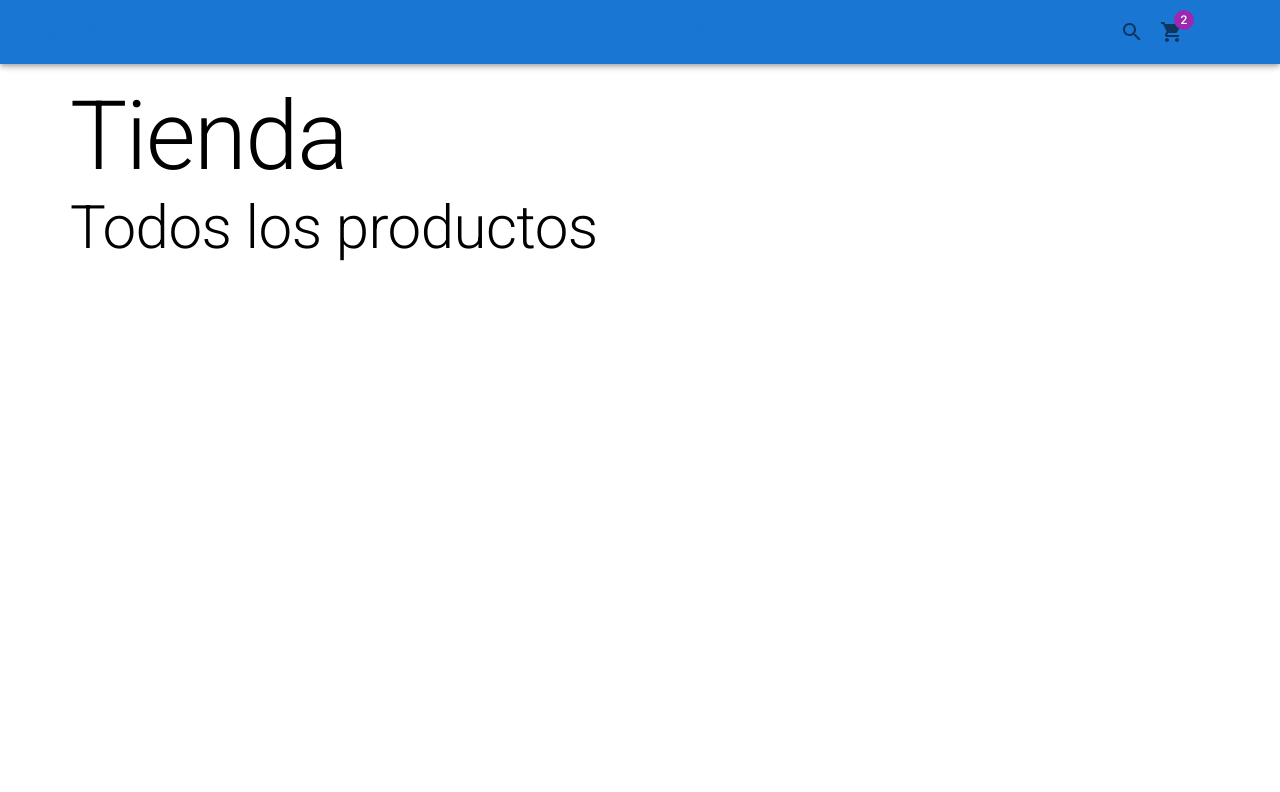
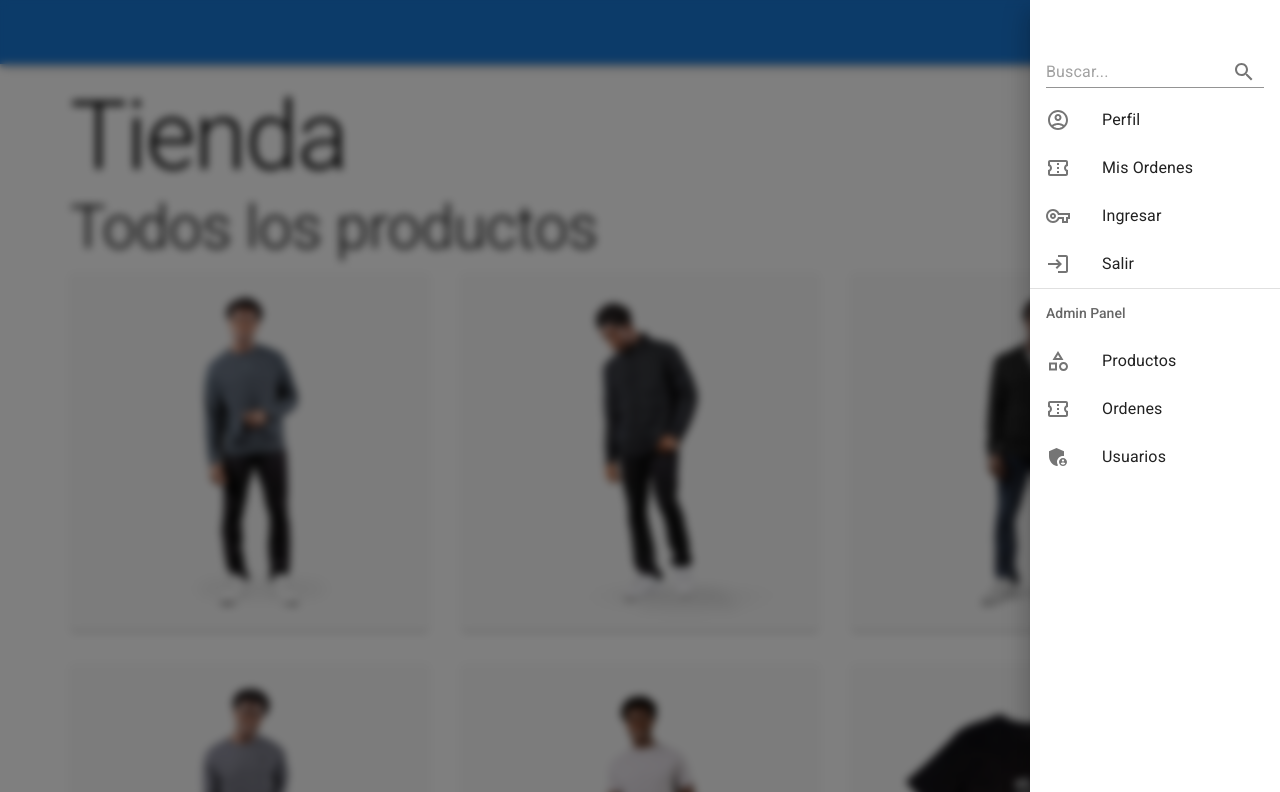
Before and after one commit to SebasRDev/teslo_shop_next, a Next.js app: page / in a window 1280 px wide. Shown: the top 792 px of the page. Built offline with nearby package versions, Linux system fonts and the light colour scheme.

Commit message:
temporal home page, sidebar menu

```diff
--- a/components/layouts/ShopLayout.tsx
+++ b/components/layouts/ShopLayout.tsx
@@ -1,6 +1,6 @@
 import Head from "next/head";
 import { FC, PropsWithChildren } from "react";
-import { Navbar } from "../ui";
+import { Navbar, SideMenu } from "../ui";
 
 interface Props {
   title: string;
@@ -27,9 +27,7 @@ export const ShopLayout: FC<PropsWithChildren<Props>> = ({
         <Navbar></Navbar>
       </nav>
 
-      {/**
-       * TODO: Sidebar
-       * */}
+      <SideMenu/>
 
       <main
         style={{
--- a/components/ui/index.ts
+++ b/components/ui/index.ts
@@ -1 +1,2 @@
 export * from './Navbar';
+export * from './sideMenu/SideMenu';
--- /dev/null
+++ b/components/ui/sideMenu/SideMenu.tsx
@@ -0,0 +1,70 @@
+import {
+  Box,
+  Divider,
+  Drawer,
+  IconButton,
+  Input,
+  InputAdornment,
+  List,
+  ListItem,
+  ListItemIcon,
+  ListItemText,
+  ListSubheader,
+} from "@mui/material";
+import { SearchOutlined } from "@mui/icons-material";
+import { adminMenu, icons, clientMenu } from "./constants";
+
+export const SideMenu = () => {
+  return (
+    <Drawer
+      open={true}
+      anchor="right"
+      sx={{ backdropFilter: "blur(4px)", transition: "all 0.5s ease-out" }}
+    >
+      <Box sx={{ width: 250, paddingTop: 5 }}>
+        <List>
+          <ListItem>
+            <Input
+              type="text"
+              placeholder="Buscar..."
+              endAdornment={
+                <InputAdornment position="end">
+                  <IconButton aria-label="toggle password visibility">
+                    <SearchOutlined />
+                  </IconButton>
+                </InputAdornment>
+              }
+            />
+          </ListItem>
+
+          {clientMenu.map(({ label, icon, properties }) => {
+            const Icon = icons[icon];
+            return (
+              <ListItem button key={label} {...properties}>
+                <ListItemIcon>
+                  <Icon />
+                </ListItemIcon>
+                <ListItemText primary={label} />
+              </ListItem>
+            );
+          })}
+
+          {/* Admin */}
+          <Divider />
+          <ListSubheader>Admin Panel</ListSubheader>
+          {adminMenu.map(({ label, icon }) => {
+            const Icon = icons[icon];
+            return (
+              <ListItem button key={label}>
+                <ListItemIcon>
+                  <Icon />
+                </ListItemIcon>
+                <ListItemText primary={label} />
+              </ListItem>
+            );
+          })}
+        </List>
+      </Box>
+    </Drawer>
+  );
+};
--- /dev/null
+++ b/components/ui/sideMenu/constants.ts
@@ -0,0 +1,92 @@
+import {
+  AccountCircleOutlined,
+  AdminPanelSettings,
+  CategoryOutlined,
+  ConfirmationNumberOutlined,
+  EscalatorWarningOutlined,
+  FemaleOutlined,
+  LoginOutlined,
+  MaleOutlined,
+  SearchOutlined,
+  VpnKeyOutlined,
+} from "@mui/icons-material";
+
+interface adminMenuItem {
+  label: string;
+  // path: string;
+  icon: keyof typeof icons;
+}
+
+interface clientMenuItem {
+  label: string;
+  icon: keyof typeof icons;
+  properties?: Object;
+}
+
+export const icons = {
+  AccountCircleOutlined,
+  AdminPanelSettings,
+  CategoryOutlined,
+  ConfirmationNumberOutlined,
+  EscalatorWarningOutlined,
+  FemaleOutlined,
+  LoginOutlined,
+  MaleOutlined,
+  SearchOutlined,
+  VpnKeyOutlined,
+};
+
+export const adminMenu: adminMenuItem[] = [
+  {
+    label: "Productos",
+    icon: "CategoryOutlined",
+  },
+  {
+    label: "Ordenes",
+    icon: "ConfirmationNumberOutlined",
+  },
+  {
+    label: "Usuarios",
+    icon: "AdminPanelSettings",
+  },
+];
+
+export const clientMenu: clientMenuItem[] = [
+  {
+    label: "Perfil",
+    icon: "AccountCircleOutlined",
+  },
+  {
+    label: "Mis Ordenes",
+    icon: "ConfirmationNumberOutlined",
+  },
+  {
+    label: "Hombres",
+    icon: "MaleOutlined",
+    properties: {
+      sx: { display: { xs: "", sm: "none" } },
+    },
+  },
+  {
+    label: "Mujeres",
+    icon: "FemaleOutlined",
+    properties: {
+      sx: { display: { xs: "", sm: "none" } },
+    },
+  },
+  {
+    label: "Niños",
+    icon: "EscalatorWarningOutlined",
+    properties: {
+      sx: { display: { xs: "", sm: "none" } },
+    },
+  },
+  {
+    label: "Ingresar",
+    icon: "VpnKeyOutlined",
+  },
+  {
+    label: "Salir",
+    icon: "LoginOutlined",
+  },
+];
--- a/pages/index.tsx
+++ b/pages/index.tsx
@@ -1,6 +1,14 @@
-import { Typography } from "@mui/material";
 import type { NextPage } from "next";
+import {
+  Card,
+  CardActionArea,
+  CardMedia,
+  Grid,
+  Typography,
+} from "@mui/material";
+
 import { ShopLayout } from "../components/layouts";
+import { initialData } from "../database/products";
 
 const Home: NextPage = () => {
   return (
@@ -14,6 +22,22 @@ const Home: NextPage = () => {
       <Typography variant="h2" sx={{ marginBottom: 1 }}>
         Todos los productos
       </Typography>
+
+      <Grid container spacing={4}>
+        {initialData.products.map((product) => (
+          <Grid item xs={6} sm={4} key={product.slug}>
+            <Card>
+              <CardActionArea>
+                <CardMedia
+                  component="img"
+                  image={`products/${product.images[0]}`}
+                  alt={product.title}
+                />
+              </CardActionArea>
+            </Card>
+          </Grid>
+        ))}
+      </Grid>
     </ShopLayout>
   );
 };
```
